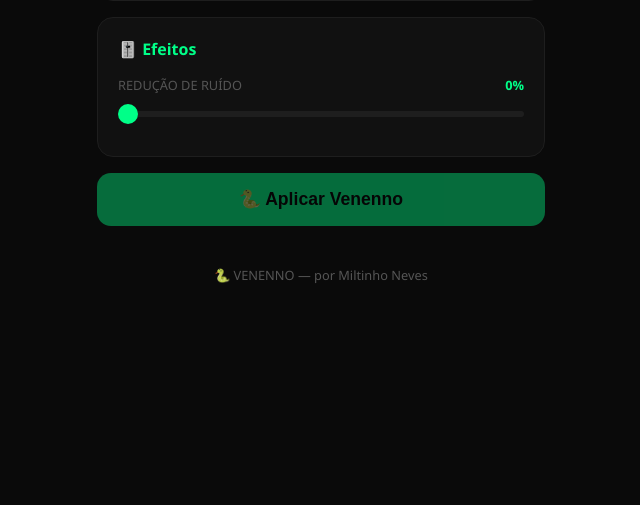
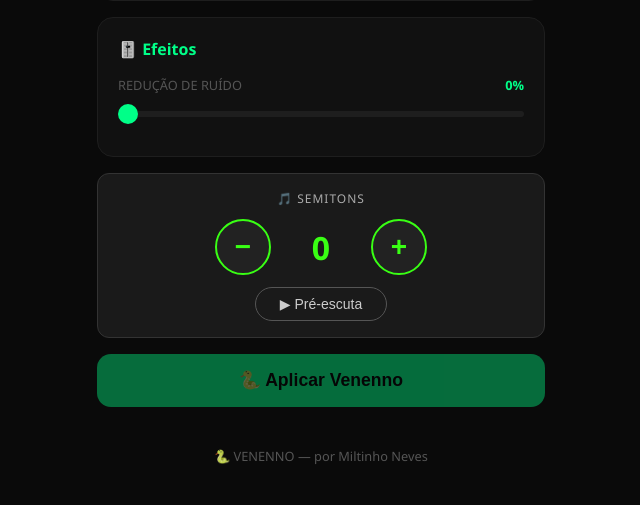
Before and after one commit to Milltinhonevves/Venenno, a Flask app: page / in a window 1280 px wide. Shown: the part 944-1449 px from the top of the page, without its empty margins (319-959 px from the left). Before the commit the page ends 1227 px from the top, so only its background shows below. Run offline with Flask 3, Linux system fonts and the light colour scheme; parts of the project's set-up code (start-up, migrations or seed data) failed here and were passed over.

Commit message:
Add semitone +/- with preview

```diff
--- a/templates/index.html
+++ b/templates/index.html
@@ -106,6 +106,17 @@
     </div>
   </div>
 
+  <!-- CONTROLE DE SEMITONS -->
+  <div class="semitom-control">
+    <span class="semitom-label">🎵 Semitons</span>
+    <div class="semitom-row">
+      <button type="button" class="btn-semi" id="btnMenos">−</button>
+      <span class="semitom-valor" id="semitonValor">0</span>
+      <button type="button" class="btn-semi" id="btnMais">+</button>
+    </div>
+    <button type="button" class="btn-preview" id="btnPreview" disabled>▶ Pré-escuta</button>
+  </div>
+
   <!-- BOTÃO -->
   <button type="button" class="btn btn-primario" id="btn-processar" disabled>
     <span id="btn-texto">🐍 Aplicar Venenno</span>
```
